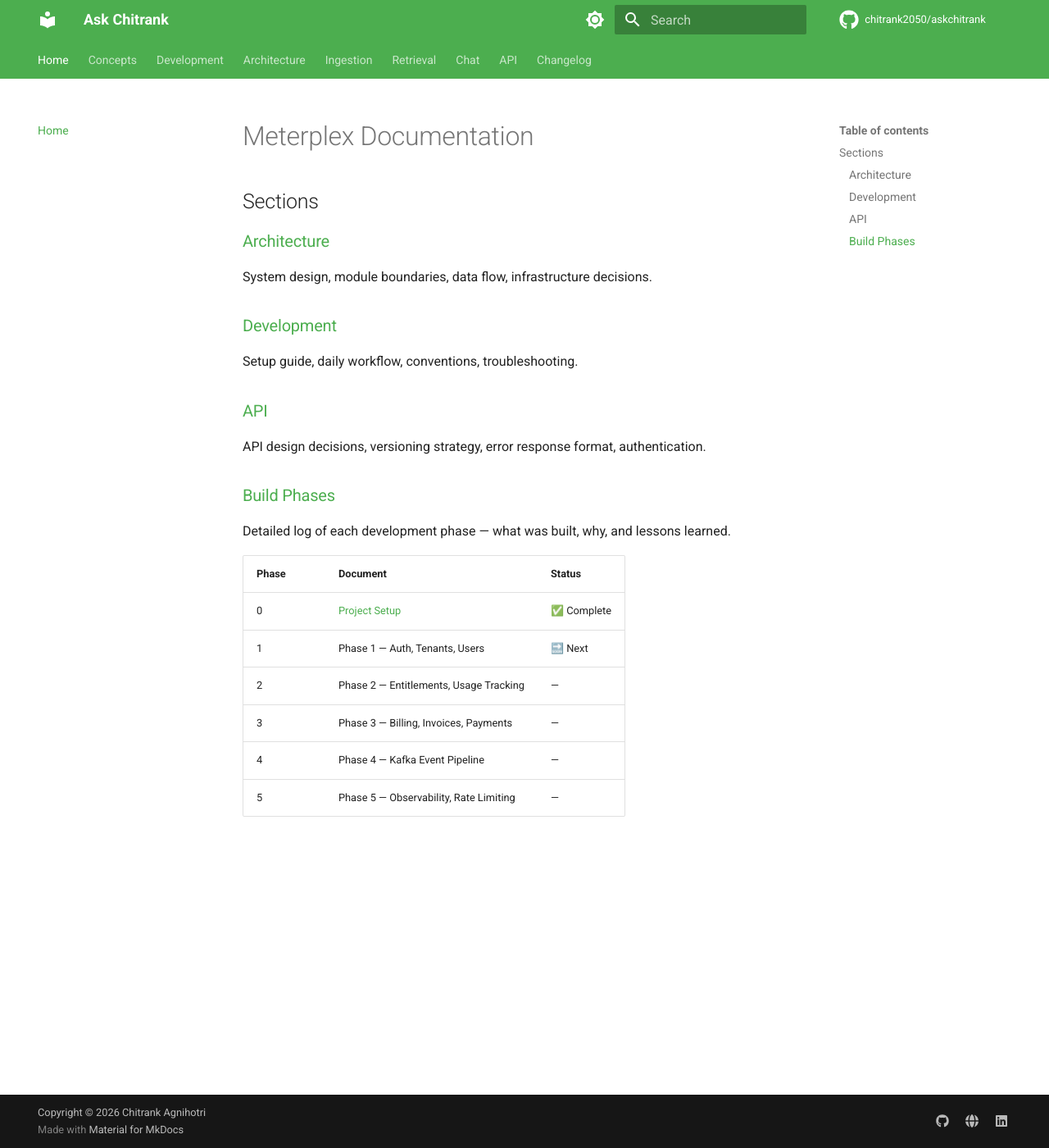
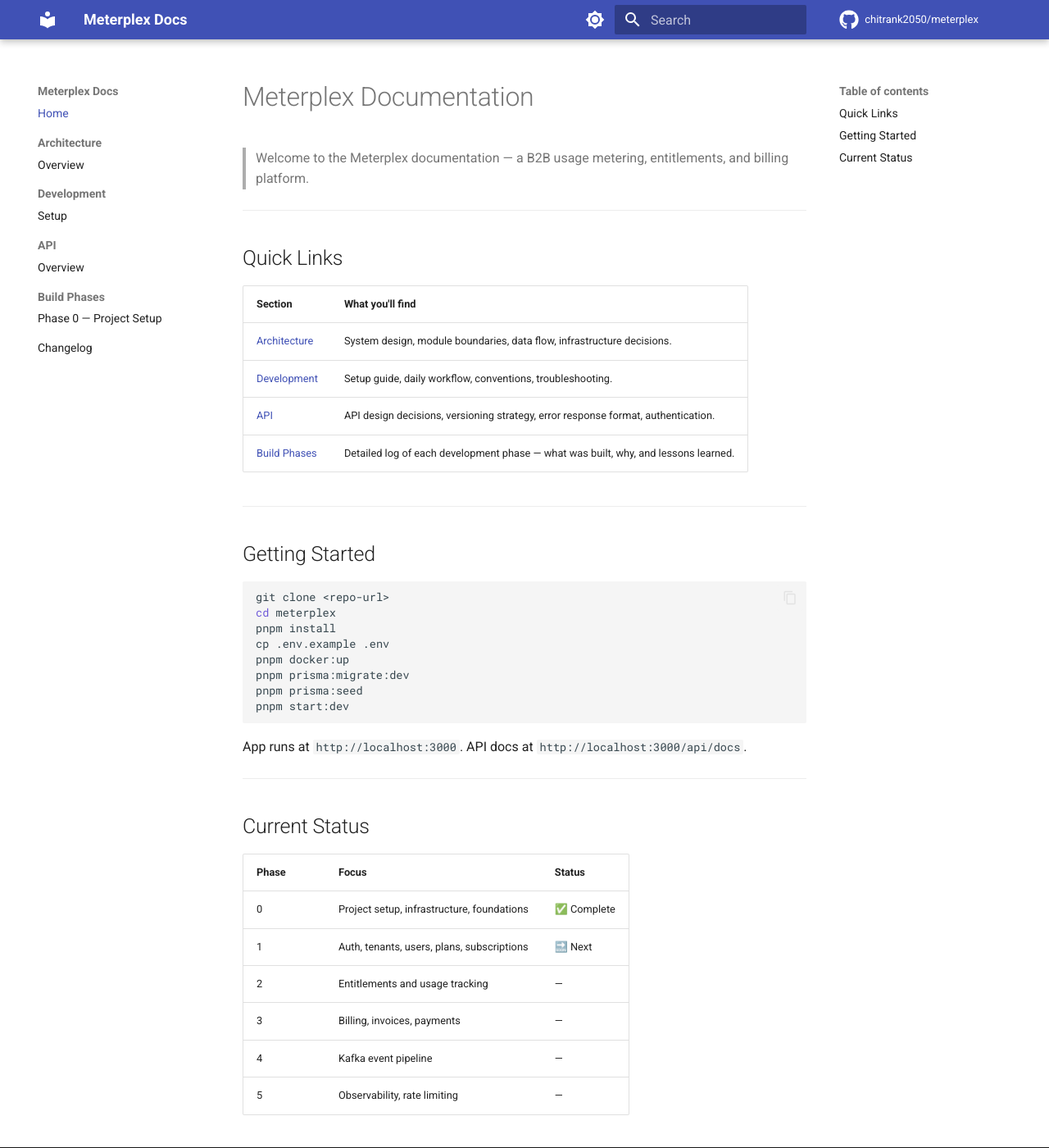
Before and after one commit to chitrank2050/meterplex, an MkDocs documentation site: the page built from docs/index.md, in a window 1280 px wide and 1400 px high. Shown: the whole window at 82% size. Built offline with MkDocs 1.6.1 and Material for MkDocs 9.7.7, drawn with Linux system fonts in a browser that asks for light colours; comment, search, counter and statistics services are not loaded.

Commit message:
chore: setup CI/CD pipelines, Dependabot, funding, and update project documentation

````diff
--- a/docs/index.md
+++ b/docs/index.md
@@ -1,24 +1,43 @@
 # Meterplex Documentation
 
-## Sections
+> Welcome to the Meterplex documentation — a B2B usage metering, entitlements, and billing platform.
 
-### [Architecture](./architecture/overview.md)
-System design, module boundaries, data flow, infrastructure decisions.
+---
 
-### [Development](./development/setup.md)
-Setup guide, daily workflow, conventions, troubleshooting.
+## Quick Links
 
-### [API](./api/overview.md)
-API design decisions, versioning strategy, error response format, authentication.
+| Section | What you'll find |
+|---------|-----------------|
+| [Architecture](architecture/overview.md) | System design, module boundaries, data flow, infrastructure decisions. |
+| [Development](development/setup.md) | Setup guide, daily workflow, conventions, troubleshooting. |
+| [API](api/overview.md) | API design decisions, versioning strategy, error response format, authentication. |
+| [Build Phases](phases/phase-0.md) | Detailed log of each development phase — what was built, why, and lessons learned. |
 
-### [Build Phases](./phases/phase-0.md)
-Detailed log of each development phase — what was built, why, and lessons learned.
+---
 
-| Phase | Document | Status |
-|-------|----------|--------|
-| 0 | [Project Setup](./phases/phase-0.md) | ✅ Complete |
-| 1 | Phase 1 — Auth, Tenants, Users | 🔜 Next |
-| 2 | Phase 2 — Entitlements, Usage Tracking | — |
-| 3 | Phase 3 — Billing, Invoices, Payments | — |
-| 4 | Phase 4 — Kafka Event Pipeline | — |
-| 5 | Phase 5 — Observability, Rate Limiting | — |
+## Getting Started
+```bash
+git clone <repo-url>
+cd meterplex
+pnpm install
+cp .env.example .env
+pnpm docker:up
+pnpm prisma:migrate:dev
+pnpm prisma:seed
+pnpm start:dev
+```
+
+App runs at `http://localhost:3000`. API docs at `http://localhost:3000/api/docs`.
+
+---
+
+## Current Status
+
+| Phase | Focus | Status |
+|-------|-------|--------|
+| 0 | Project setup, infrastructure, foundations | ✅ Complete |
+| 1 | Auth, tenants, users, plans, subscriptions | 🔜 Next |
+| 2 | Entitlements and usage tracking | — |
+| 3 | Billing, invoices, payments | — |
+| 4 | Kafka event pipeline | — |
+| 5 | Observability, rate limiting | — |
--- a/mkdocs.yml
+++ b/mkdocs.yml
@@ -1,85 +1,74 @@
-site_name: Ask Chitrank
-site_description: RAG-powered AI assistant that answers questions about Chitrank using resume, portfolio, and Sanity CMS data.
+# =============================================================
+# Meterplex — MkDocs Configuration
+#
+# Local preview:  pip install mkdocs-material && mkdocs serve
+# Manual deploy:  mkdocs gh-deploy --force
+# Auto deploy:    Push to main → GitHub Actions handles it
+# =============================================================
+
+site_name: Meterplex Docs
+site_description: B2B usage metering, entitlements, and billing platform
 site_author: Chitrank Agnihotri
-site_url: https://chitrank2050.github.io/askchitrank
-repo_url: https://github.com/chitrank2050/askchitrank
-repo_name: chitrank2050/askchitrank
+site_url: https://chitrank2050.github.io/meterplex
+repo_url: https://github.com/chitrank2050/meterplex
+repo_name: chitrank2050/meterplex
 edit_uri: edit/main/docs/
 
 theme:
   name: material
   palette:
+    # Light mode
     - scheme: default
-      primary: green
-      accent: light green
+      primary: indigo
+      accent: indigo
       toggle:
         icon: material/brightness-7
         name: Switch to dark mode
+    # Dark mode
     - scheme: slate
-      primary: green
-      accent: light green
+      primary: indigo
+      accent: indigo
       toggle:
         icon: material/brightness-4
         name: Switch to light mode
   features:
-    - navigation.tabs
+    - navigation.instant
+    - navigation.tracking
     - navigation.sections
     - navigation.expand
     - navigation.top
     - search.highlight
-    - search.suggest
+    - search.share
     - content.code.copy
-    - content.code.annotate
   icon:
     repo: fontawesome/brands/github
 
 markdown_extensions:
+  - admonition
+  - pymdownx.details
+  - pymdownx.superfences
   - pymdownx.highlight:
       anchor_linenums: true
   - pymdownx.inlinehilite
-  - pymdownx.snippets
-  - pymdownx.superfences
   - pymdownx.tabbed:
       alternate_style: true
-  - admonition
-  - pymdownx.details
-  - attr_list
-  - md_in_html
   - tables
   - toc:
       permalink: true
 
-plugins:
-  - search
-  - mkdocstrings:
-      handlers:
-        python:
-          options:
-            docstring_style: google
-            show_source: true
-            show_root_heading: true
-
 nav:
   - Home: index.md
-  - Concepts:
-      - Overview: concepts/overview.md
-      - ROI Improvements: concepts/roi_improvements.md
-      - Safety Routing: concepts/safety_routing.md
+  - Architecture:
+      - Overview: architecture/overview.md
   - Development:
       - Setup: development/setup.md
-      - Database: development/database.md
-      - Tech Stack: development/tech_stack.md
-  - Architecture:
-      - Overview: architecture/overview.md
-  - Ingestion:
-      - Overview: ingestion/overview.md
-  - Retrieval:
-      - Overview: retrieval/overview.md
-  - Chat:
-      - Overview: chat/overview.md
   - API:
-      - Reference: api/overview.md
+      - Overview: api/overview.md
+  - Build Phases:
+      - Phase 0 — Project Setup: phases/phase-0.md
   - Changelog: changelog.md
+
+docs_dir: docs
 
 extra:
   social:
````
Also changed, not shown: 4 other files.
